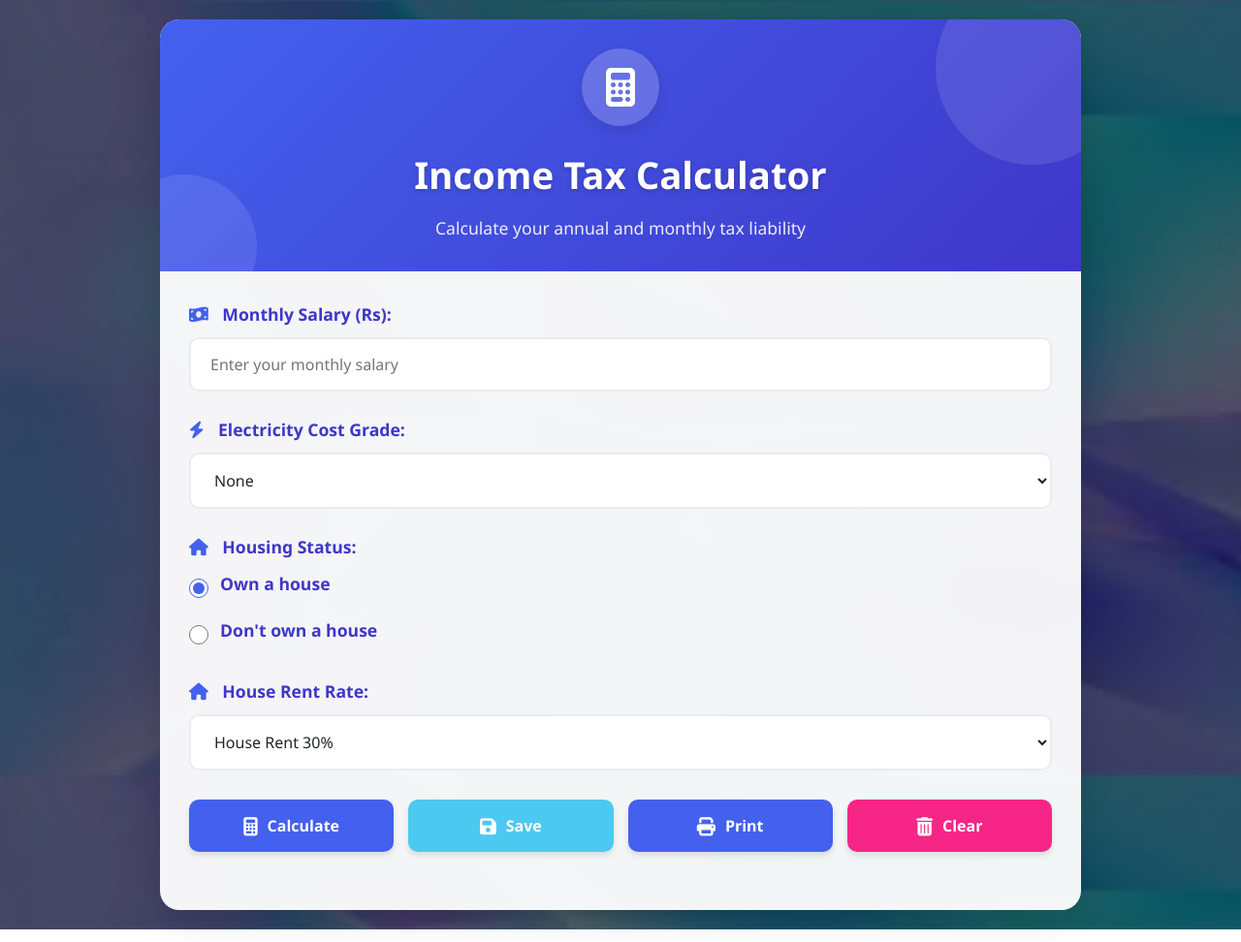
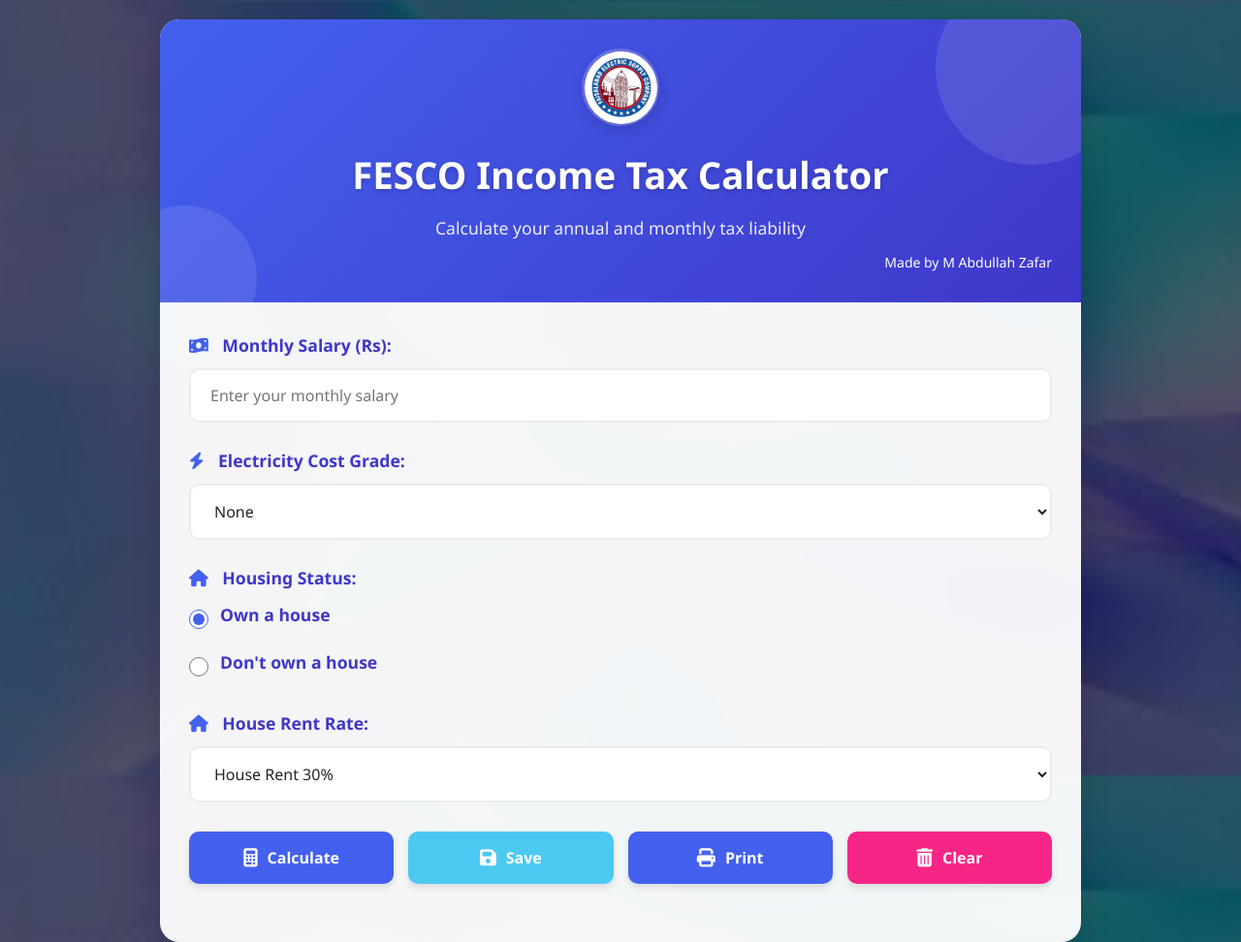
Before and after one commit to M-Abdullah00/income_tax, a plain HTML site: page index.html in a window 1280 px wide. Shown: the top 972 px of the page at 97% size. Drawn offline with Linux system fonts and the light colour scheme.

Commit message:
Update index.html

```diff
--- a/index.html
+++ b/index.html
@@ -12,11 +12,17 @@
 <body>
     <div class="container">
         <div class="header">
-            <div class="header-icon">
-                <i class="fas fa-calculator"></i>
+            <div class="header-icon" style="display: flex; justify-content: center; align-items: center;">
+                <div style="background: #fff; border-radius: 50%; width: 75px; height: 75px; display: flex; justify-content: center; align-items: center; box-shadow: 0 2px 8px rgba(0,0,0,0.08); aspect-ratio: 1 / 1;">
+                    <img src="back3.png" alt="FESCO Logo" style="height:63x; width:63px; object-fit:contain;">
+                </div>
             </div>
-            <h1>Income Tax Calculator</h1>
+
+            <h1>FESCO Income Tax Calculator</h1>
             <p>Calculate your annual and monthly tax liability</p>
+            <div style="text-align: right; color: #ffffff; font-size: 14px; margin-top: 10px; margin-bottom: 0;">
+                Made by M Abdullah Zafar
+            </div>
         </div>
 
         <div class="content">
@@ -45,9 +51,13 @@
                     <option value="1780">Grade 14 (Rs 1,780/month)</option>
                     <option value="1780">Grade 15 (Rs 1,780/month)</option>
                     <option value="10278">Grade 16 (Rs 10,278/month)</option>
+                    <option value="18612">Grade 17 (Rs 18,612/month)</option>
+                    <option value="25668">Grade 18 (Rs 25,668/month)</option>
+                    <option value="42979">Grade 19 (Rs 42,979/month)</option>
+                    <option value="53724">Grade 20 (Rs 53,724/month)</option>
+                    <option value="63492">Grade 21 (Rs 63,492/month)</option>
                 </select>
             </div>
-
 
             <div class="form-group">
                 <label><i class="fas fa-home"></i> Housing Status:</label>
@@ -110,7 +120,6 @@
                         <span>Monthly Tax:</span>
                         <span id="monthlyTax" class="result-value">Rs 0</span>
                     </div>
-
                 </div>
 
                 <div id="savedCalculations" class="saved-calculations">
```
